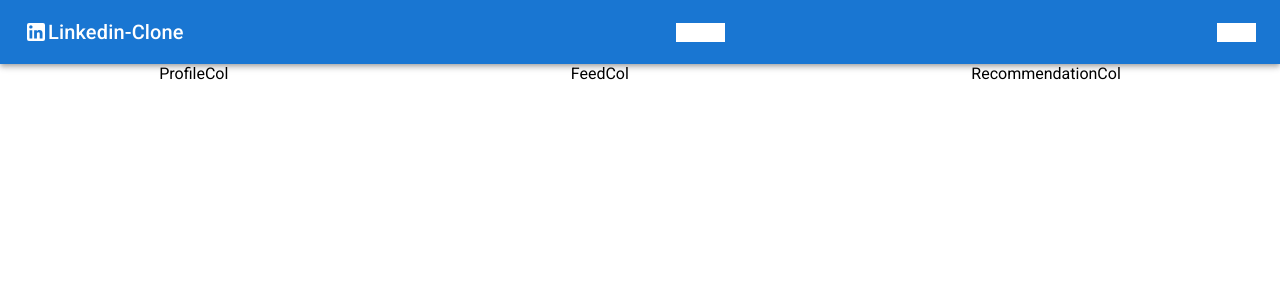
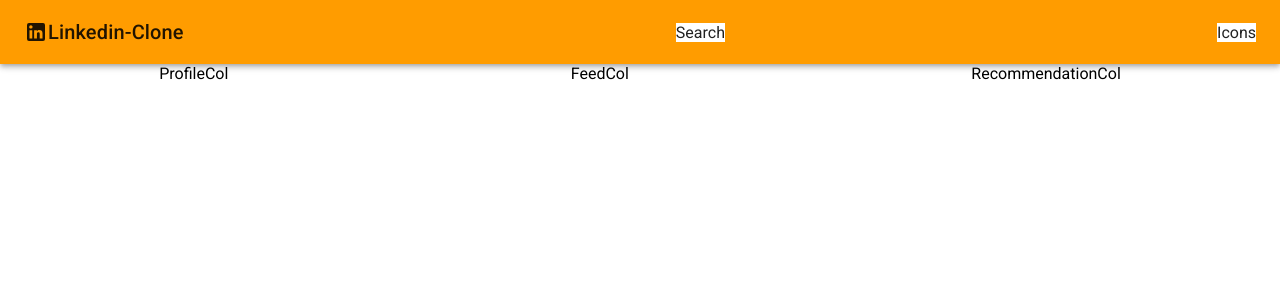
Before and after one commit to MIREHMAN/linkedin-clone, a React (Create React App) app: page / in a window 1280 px wide. Shown: the top 300 px of the page. Built offline with nearby package versions, Linux system fonts and the light colour scheme.

Commit message:
Theme Context API

```diff
--- a/src/App.js
+++ b/src/App.js
@@ -1,13 +1,14 @@
 
+import { Box } from '@mui/material';
 import Homepage from './Pages/Homepage';
 import Navbar from './components/Navbar';
 
 function App() {
   return (
-    <div>
+    <Box>
       <Navbar/>
       <Homepage/>
-    </div>
+    </Box>
   );
 }
 
--- /dev/null
+++ b/src/Customization/Theme.js
@@ -0,0 +1,12 @@
+import { createTheme } from "@mui/material";
+
+export const theme = createTheme({
+  palette: {
+    primary: {
+      main: '#ff9c00',
+    },
+    secondary: {
+      main: '#77ff83',
+    },
+  },
+});
--- a/src/components/Navbar.jsx
+++ b/src/components/Navbar.jsx
@@ -14,12 +14,12 @@ const Search=styled(Box)({
 
 
 });
-const Icons=styled(Box)({
+const Icons=styled(Box)(({
     display:'flex',
     backgroundColor:'white',
 
 
-});
+}));
 const Navbar = () => {
   return (
     <AppBar position="sticky">
--- a/src/index.js
+++ b/src/index.js
@@ -2,10 +2,14 @@ import React from 'react';
 import ReactDOM from 'react-dom/client';
 import './index.css';
 import App from './App';
+import { ThemeProvider } from '@emotion/react';
+import {theme} from './Customization/Theme'
 
 const root = ReactDOM.createRoot(document.getElementById('root'));
 root.render(
   <React.StrictMode>
+    <ThemeProvider theme={theme}>
     <App />
+    </ThemeProvider>
   </React.StrictMode>
 );
```
